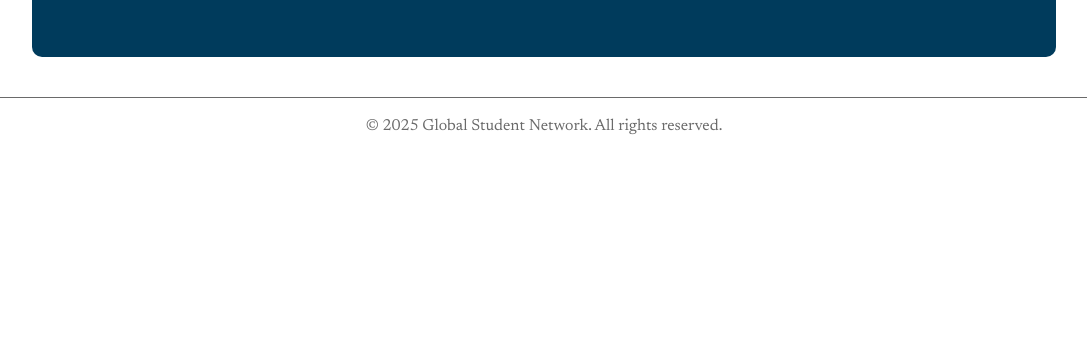
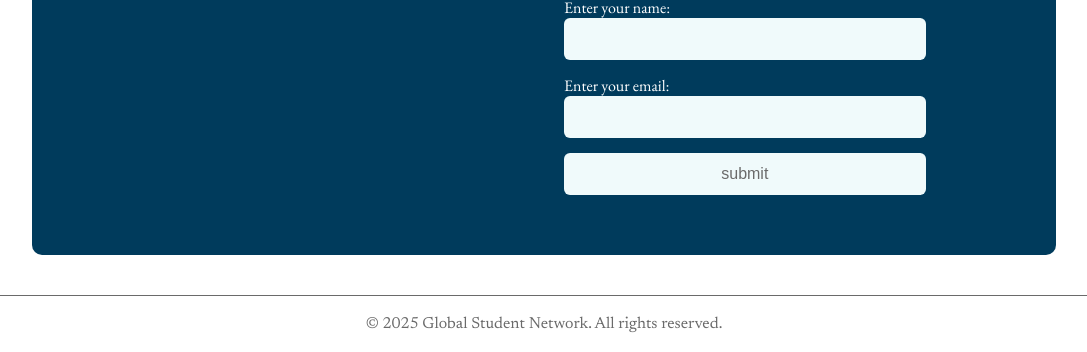
Before and after one commit to aureliosustaita/global-student-network-1.4, a plain HTML site: page contact.html in a window 1280 px wide. Shown: the part 924-1276 px from the top of the page, without its empty margins (96-1183 px from the left). Before the commit the page ends 1078 px from the top, so only its background shows below. Drawn offline with nearby package versions, Linux system fonts and the light colour scheme.

Commit message:
revamping html form

```diff
--- a/contact.html
+++ b/contact.html
@@ -45,6 +45,20 @@
             </label>
             <button type="submit">Send</button>
         </form>
+        <form action="" method="get" class="contact-form">
+            <div class="form-example">
+                <label for="name">Enter your name: </label>
+                <input type="text" name="name" id="name" required />
+            </div>
+            <div class="form-example">
+                <label for="email">Enter your email: </label>
+                <input type="email" name="email" id="email" required />
+            </div>
+            <div class="form-example">
+                <input type="submit" value="submit" />
+            </div>
+        </form>
+
     </div>
 </section>
 <hr>
```
Also changed, not shown: index.html (+1 -0 lines).
